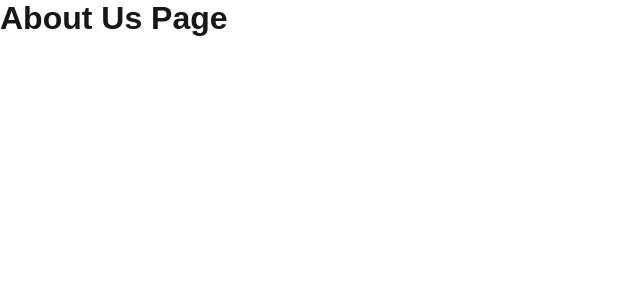
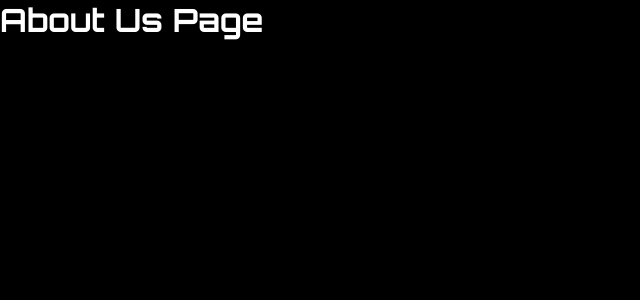
Before and after one commit to JSss10/crimson-gearworks-app, a Next.js app in the folder crimson-gearworks-app/: page /about-us in a window 1280 px wide. Shown: the top 300 px of the page, without its empty margins (0-640 px from the left). Built offline with nearby package versions, Linux system fonts and the light colour scheme.

Commit message:
style(theme): define global theme colors and fonts in globals.css

```diff
--- a/crimson-gearworks-app/src/app/globals.css
+++ b/crimson-gearworks-app/src/app/globals.css
@@ -1,13 +1,12 @@
 :root {
-  --background: #ffffff;
-  --foreground: #171717;
-}
-
-@media (prefers-color-scheme: dark) {
-  :root {
-    --background: #0a0a0a;
-    --foreground: #ededed;
-  }
+  --background: #000000;
+  --bg-color-primary: #1a1a1a;
+  --bg-color-secondary: #2b2b2b;
+  --text-color-primary: #ffffff;
+  --color-primary: #ff4400;
+  --color-secondary: #ff6a00;
+  --font-orbitron: orbitron, sans-serif;
+  --font-exo-2: exo-2, sans-serif;
 }
 
 html,
@@ -17,11 +16,15 @@ body {
 }
 
 body {
-  color: var(--foreground);
+  color: var(--text-color-primary);
   background: var(--background);
-  font-family: Arial, Helvetica, sans-serif;
+  font-family: var(--font-exo-2), sans-serif;
   -webkit-font-smoothing: antialiased;
   -moz-osx-font-smoothing: grayscale;
+}
+
+h1, h2, h3, h4, h5, h6 {
+  font-family: var(--font-orbitron), sans-serif;
 }
 
 * {
@@ -31,12 +34,5 @@ body {
 }
 
 a {
-  color: inherit;
   text-decoration: none;
 }
-
-@media (prefers-color-scheme: dark) {
-  html {
-    color-scheme: dark;
-  }
-}
--- a/crimson-gearworks-app/src/app/layout.tsx
+++ b/crimson-gearworks-app/src/app/layout.tsx
@@ -1,20 +1,22 @@
 import type { Metadata } from "next";
-import { Geist, Geist_Mono } from "next/font/google";
+import { Orbitron, Exo_2 } from "next/font/google";
 import "./globals.css";
 
-const geistSans = Geist({
-  variable: "--font-geist-sans",
+const orbitron = Orbitron({
   subsets: ["latin"],
+  variable: "--font-orbitron",
+  display: "swap",
 });
 
-const geistMono = Geist_Mono({
-  variable: "--font-geist-mono",
+const exo2 = Exo_2({
   subsets: ["latin"],
+  variable: "--font-exo-2",
+  display: "swap",
 });
 
 export const metadata: Metadata = {
-  title: "Create Next App",
-  description: "Generated by create next app",
+  title: "Crimson Gearworks",
+  description: "",
 };
 
 export default function RootLayout({
@@ -24,7 +26,7 @@ export default function RootLayout({
 }>) {
   return (
     <html lang="en">
-      <body className={`${geistSans.variable} ${geistMono.variable}`}>
+      <body className={`${orbitron.variable} ${exo2.variable}`}>
         {children}
       </body>
     </html>
```
Also changed, not shown: crimson-gearworks-app/src/app/page.tsx (+1 -87 lines).
